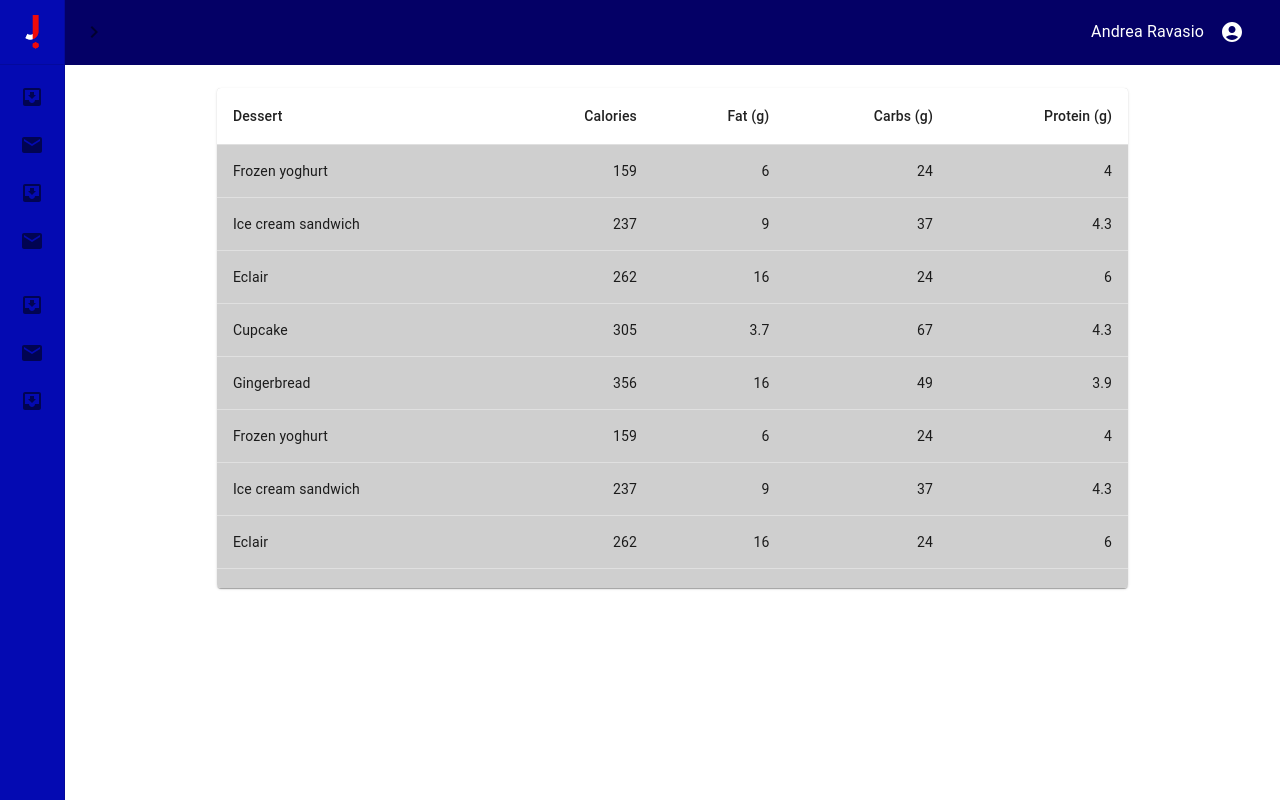
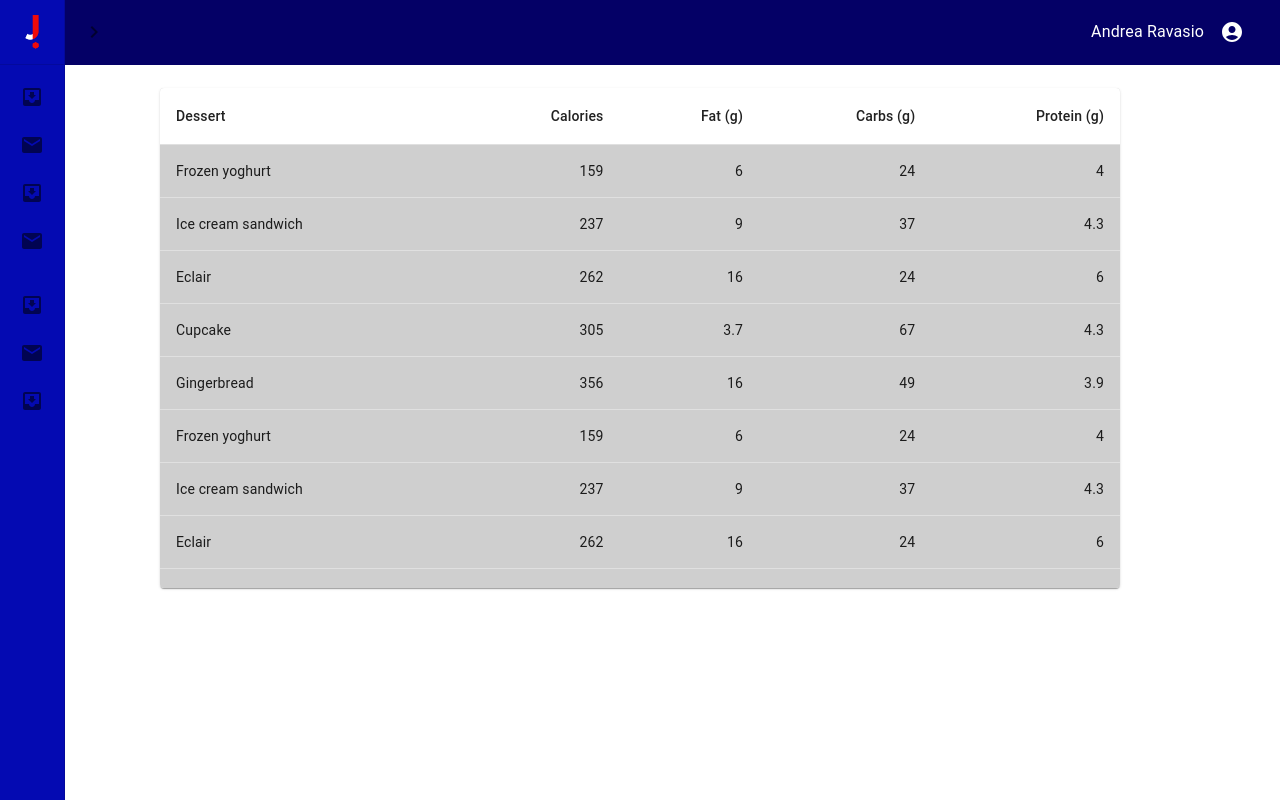
Before and after one commit to psiep8/template-jakala, a React (Create React App) app: page /homepage in a window 1280 px wide. Built offline with nearby package versions, Linux system fonts and the light colour scheme.

Commit message:
fix div with mt

```diff
--- a/src/Homepage/Homepage.js
+++ b/src/Homepage/Homepage.js
@@ -96,7 +96,7 @@ function Homepage() {
   return (
     <ThemeProvider theme={theme}>
       <div className="h-screen bg-white">
-        <Box sx={{ flexGrow: 1, display: "flex" }}>
+        <Box sx={{ flexGrow: 1, display: "flex", flexDirection: "column" }}>
           <CssBaseline />
           <AppBar position="fixed" open={isDrawerOpen}>
             <Toolbar>
@@ -121,9 +121,8 @@ function Homepage() {
             closeDrawer={handleDrawerClose}
             openDrawer={handleDrawerOpen}
           />
-          <div className=" mt-16 w-full">
-            <TableCustom />
-          </div>
+          <div className=" mt-16 w-full"></div>
+          <TableCustom />
         </Box>
       </div>
     </ThemeProvider>
```
